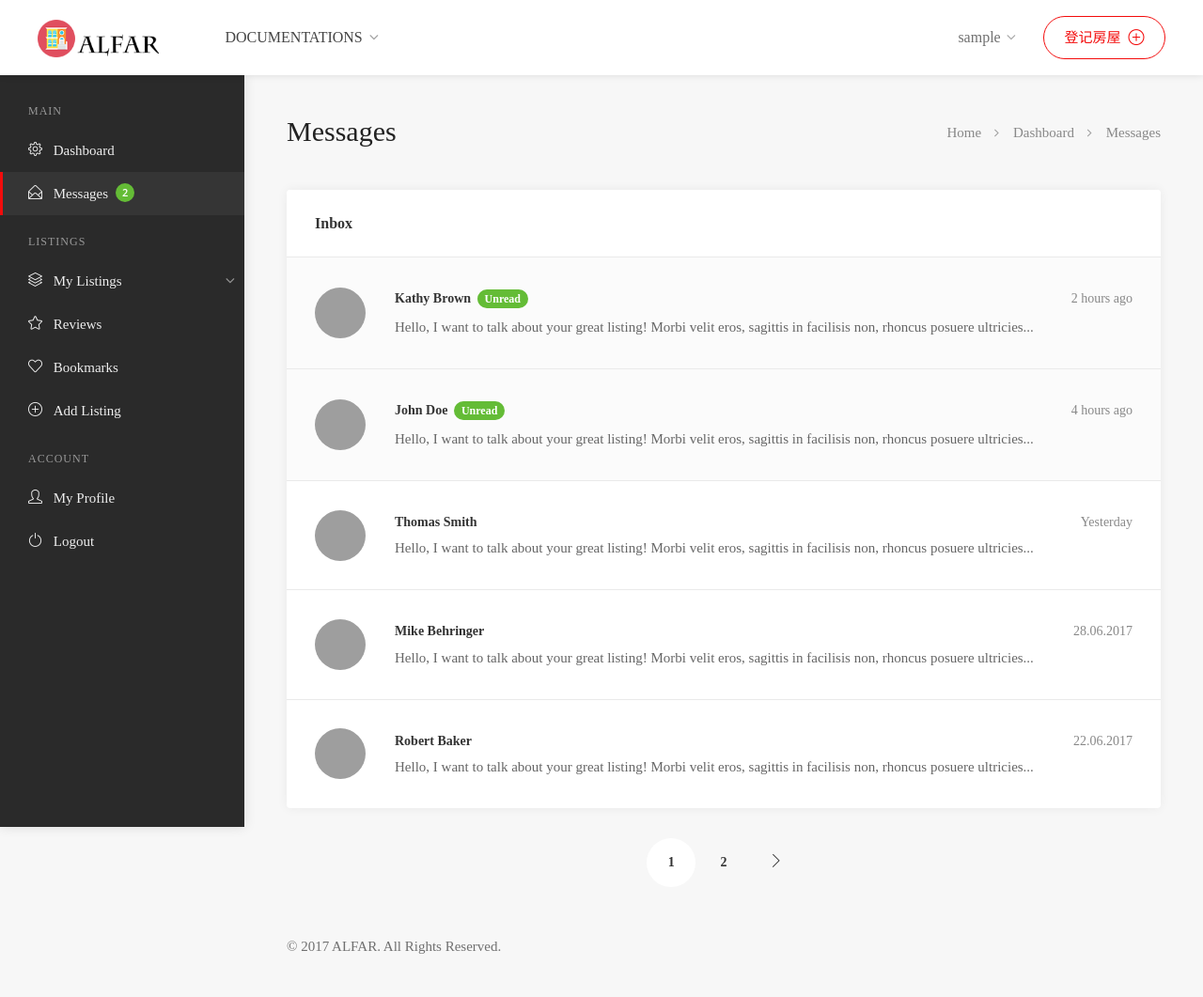
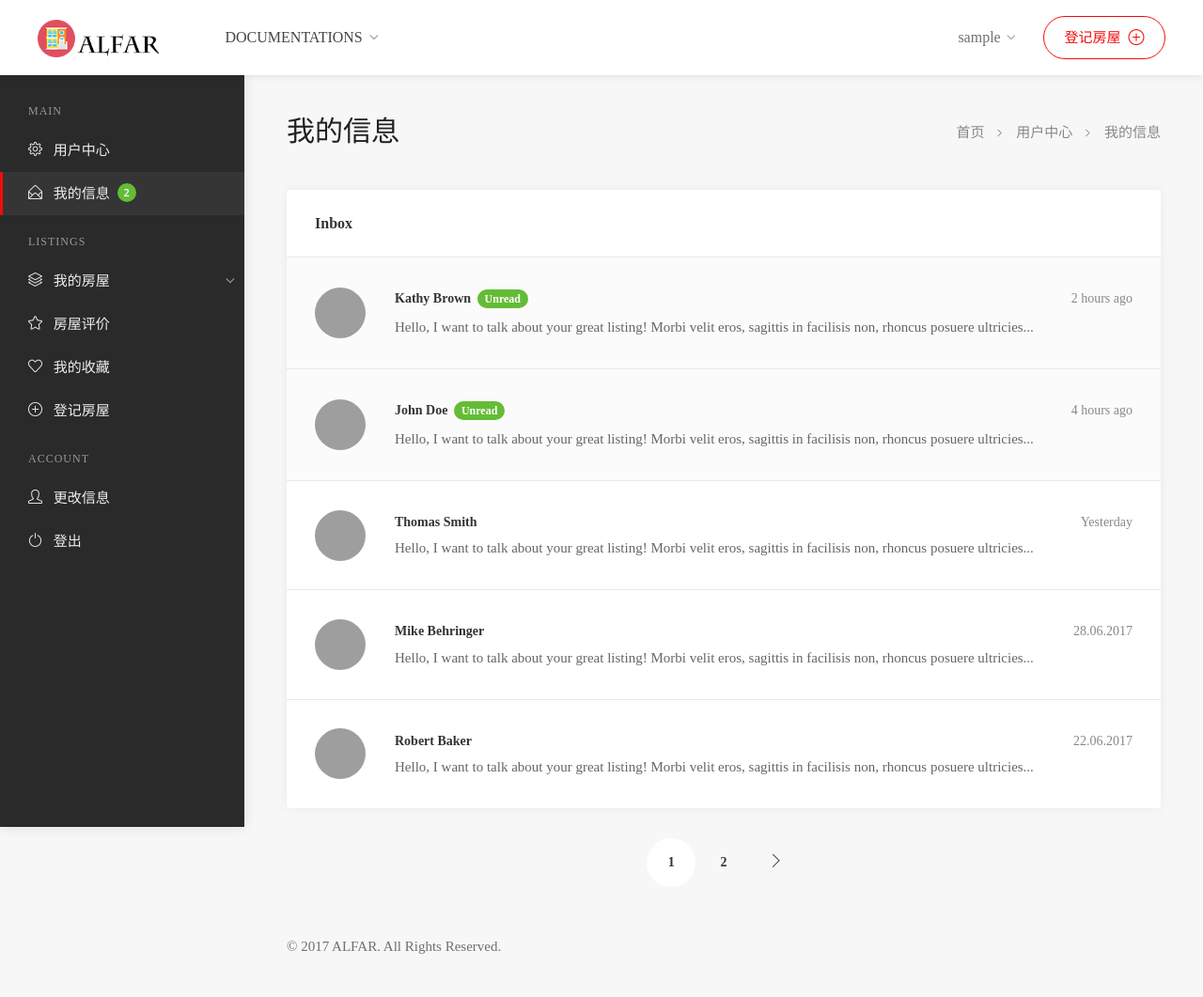
Before and after one commit to George47/Alfar, a PHP site: page /dashboard/dashboard-messages.php in a window 1280 px wide. Shown: the whole page at 94% size. Run offline with PHP 8.4, Linux system fonts and the light colour scheme; the visitor is signed in with stand-in values (Sample User, id 1); data that the repository does not hold is empty; some web fonts are replaced; grey boxes are pictures that could not be loaded.

Commit message:
Messaging system 70%

```diff
--- a/dashboard/dashboard-add-listing.php
+++ b/dashboard/dashboard-add-listing.php
@@ -50,7 +50,7 @@
 	  <div class="dashboard-nav-inner">
 
 	    <ul data-submenu-title="主要">
-	      <li><a href="dashboard.php"><i class="sl sl-icon-settings"></i> Dashboard</a></li>
+	      <li><a href="dashboard.php"><i class="sl sl-icon-settings"></i> 用户中心</a></li>
 	      <li><a href="dashboard-messages.php"><i class="sl sl-icon-envelope-open"></i> 我的信息 <span class="nav-tag messages">2</span></a></li>
 	    </ul>
 
@@ -248,6 +248,7 @@
 						<!-- Dropzone -->
 						<div class="submit-section">
 							<form action="../scripts/file-upload.php" class="dropzone" ></form>
+							<!-- <form action="../server/add_listing.php" class="dropzone"> </form> -->
 						</div>
 
 					</div>
--- a/dashboard/dashboard-messages.php
+++ b/dashboard/dashboard-messages.php
@@ -1,6 +1,12 @@
 <?php
-	require("../util.php");
+	include("../util.php");
 	configSession();
+
+  $currentUser = $_SESSION['login_user'];
+  // Obtains current userID
+  $currentID = getSingleValue('accounts', 'username', $currentUser, 'userID');
+	$sql = "SELECT c_id FROM conversation WHERE user_one='$currentID' OR user_two='$currentID'";
+	$result = mysqli_query($db, $sql);
 ?>
 
 <!DOCTYPE html>
@@ -8,7 +14,7 @@
 
 <!-- Basic Page Needs
 ================================================== -->
-<title>Listeo</title>
+<title>我的信息 - ALFAR合租平台</title>
 <meta charset="utf-8">
 <meta name="viewport" content="width=device-width, initial-scale=1, maximum-scale=1">
 
@@ -47,26 +53,26 @@
 		<div class="dashboard-nav-inner">
 
 			<ul data-submenu-title="Main">
-				<li><a href="dashboard.php"><i class="sl sl-icon-settings"></i> Dashboard</a></li>
-				<li class="active"><a href="dashboard-messages.php"><i class="sl sl-icon-envelope-open"></i> Messages <span class="nav-tag messages">2</span></a></li>
+				<li><a href="dashboard.php"><i class="sl sl-icon-settings"></i> 用户中心</a></li>
+				<li class="active"><a href="dashboard-messages.php"><i class="sl sl-icon-envelope-open"></i> 我的信息 <span class="nav-tag messages">2</span></a></li>
 			</ul>
 
 			<ul data-submenu-title="Listings">
-				<li><a><i class="sl sl-icon-layers"></i> My Listings</a>
+				<li><a><i class="sl sl-icon-layers"></i> 我的房屋</a>
 					<ul>
 						<li><a href="dashboard-my-listings.php">Active <span class="nav-tag green">6</span></a></li>
 						<li><a href="dashboard-my-listings.php">Pending <span class="nav-tag yellow">1</span></a></li>
 						<li><a href="dashboard-my-listings.php">Expired <span class="nav-tag red">2</span></a></li>
 					</ul>
 				</li>
-				<li><a href="dashboard-reviews.php"><i class="sl sl-icon-star"></i> Reviews</a></li>
-				<li><a href="dashboard-bookmarks.php"><i class="sl sl-icon-heart"></i> Bookmarks</a></li>
-				<li><a href="dashboard-add-listing.php"><i class="sl sl-icon-plus"></i> Add Listing</a></li>
+				<li><a href="dashboard-reviews.php"><i class="sl sl-icon-star"></i> 房屋评价</a></li>
+				<li><a href="dashboard-bookmarks.php"><i class="sl sl-icon-heart"></i> 我的收藏</a></li>
+				<li><a href="dashboard-add-listing.php"><i class="sl sl-icon-plus"></i> 登记房屋</a></li>
 			</ul>
 
 			<ul data-submenu-title="Account">
-				<li><a href="dashboard-my-profile.php"><i class="sl sl-icon-user"></i> My Profile</a></li>
-				<li><a href="../index.php"><i class="sl sl-icon-power"></i> Logout</a></li>
+				<li><a href="dashboard-my-profile.php"><i class="sl sl-icon-user"></i> 更改信息</a></li>
+				<li><a href="../index.php"><i class="sl sl-icon-power"></i> 登出</a></li>
 			</ul>
 
 	</div>
@@ -82,13 +88,13 @@
 		<div id="titlebar">
 			<div class="row">
 				<div class="col-md-12">
-					<h2>Messages</h2>
+					<h2>我的信息</h2>
 					<!-- Breadcrumbs -->
 					<nav id="breadcrumbs">
 						<ul>
-							<li><a href="#">Home</a></li>
-							<li><a href="#">Dashboard</a></li>
-							<li>Messages</li>
+							<li><a href="#">首页</a></li>
+							<li><a href="#">用户中心</a></li>
+							<li>我的信息</li>
 						</ul>
 					</nav>
 				</div>
--- a/dashboard/nav.php
+++ b/dashboard/nav.php
@@ -57,10 +57,10 @@
 				    echo "<div class='user-menu'>
 						<div class='user-name'>$username</div>
 				    <ul>
-				      <li><a href='dashboard.html'><i class='sl sl-icon-settings'></i> Dashboard</a></li>
-				      <li><a href='dashboard-messages.html'><i class='sl sl-icon-envelope-open'></i> Messages</a></li>
-				      <li><a href='dashboard-my-profile.html'><i class='sl sl-icon-user'></i> My Profile</a></li>
-				      <li><a href='../logout.php'></i> Logout</a></li>
+				      <li><a href='dashboard.php'><i class='sl sl-icon-settings'></i> 用户中心</a></li>
+				      <li><a href='dashboard-messages.php'><i class='sl sl-icon-envelope-open'></i> 我的信息</a></li>
+				      <li><a href='dashboard-my-profile.php'><i class='sl sl-icon-user'></i> 个人页面</a></li>
+				      <li><a href='../logout.php'></i> 登出</a></li>
 				    </ul>
 						</div>";
 				  } else {
--- a/server/add_listing.php
+++ b/server/add_listing.php
@@ -28,6 +28,7 @@
       echo '{"status":"error", "errorMsg" : "服务器繁忙，请稍后再试"}';
       exit;
     }
+    //$sql3 = "INSERT INTO house_info (houseID, description, image-name) VALUES ('".$houseID."',?,'".$_SESSION['user-img']."')";
     $sql3 = "INSERT INTO house_info (houseID, description) VALUES ('".$houseID."',?)";
     $query3 = $db->prepare($sql3);
     $query3->bind_param('s',$summ);
--- a/util.php
+++ b/util.php
@@ -48,4 +48,14 @@ function hasEmpty($lst) {
 	return false;
 }
 
+function getSingleValue($tableName, $prop, $value, $columnName)
+{
+  global $db;
+  $q = $db->query("SELECT `$columnName` FROM `$tableName` WHERE $prop='".$value."'");
+  $f = $q->fetch_assoc();
+  $result = $f[$columnName];
+  return $result;
+}
+
+
 ?>
```
Also changed, not shown: header.php (+4 -4 lines), listings-single-page.php (+18 -3 lines), scripts/custom.js (+14 -0 lines), scripts/file-upload.php (+14 -1 lines), scripts/scripts.js (+33 -0 lines), server/like_toggle.php (added, +11 -0 lines), server/usr_message.php (added, +38 -0 lines), server/usr_message_new.php (added, +46 -0 lines), scripts/functions.php (added).
